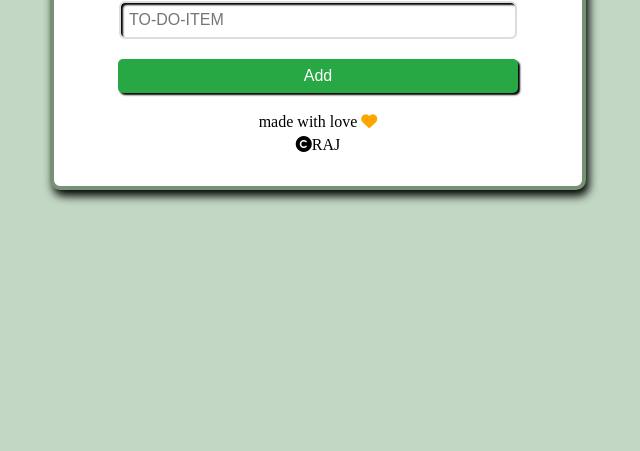
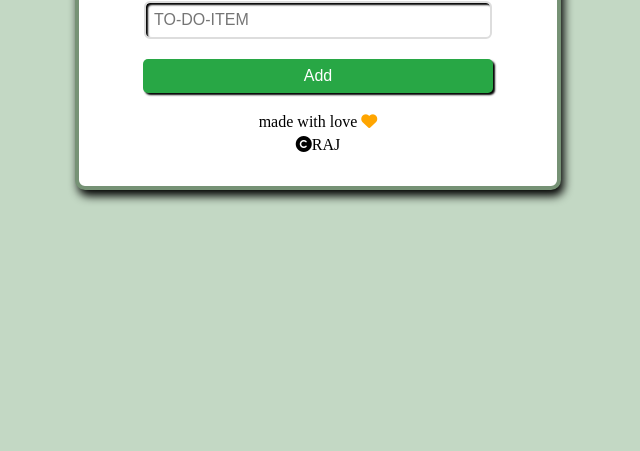
Before and after one commit to raj-singh2005/SCT_WD_4, a plain HTML site: page index.html in a window 1280 px wide. Shown: the part 349-800 px from the top of the page, without its empty margins (322-962 px from the left). Drawn offline with Linux system fonts and the light colour scheme.

Commit message:
fixing mobile layout

```diff
--- a/style.css
+++ b/style.css
@@ -14,7 +14,7 @@ body{
 
 .container{
     background-color: #fff;
-    width: 400px;
+    width: 350px;
     border: 4px solid rgb(118, 146, 117);
     padding : 2rem 4rem ;
     border-radius: 10px;
@@ -75,6 +75,7 @@ h1{
     display: flex;
     justify-content: space-between;
     align-items: center;
+
 }
 
 #list_item li :hover{
@@ -88,6 +89,9 @@ h1{
     padding:0.5rem 0.8rem ;
     border-radius: 5px;
     cursor: pointer;
+
+}
+.delete-btn{
     margin-left: 5px;
 }
 .fas{
```
